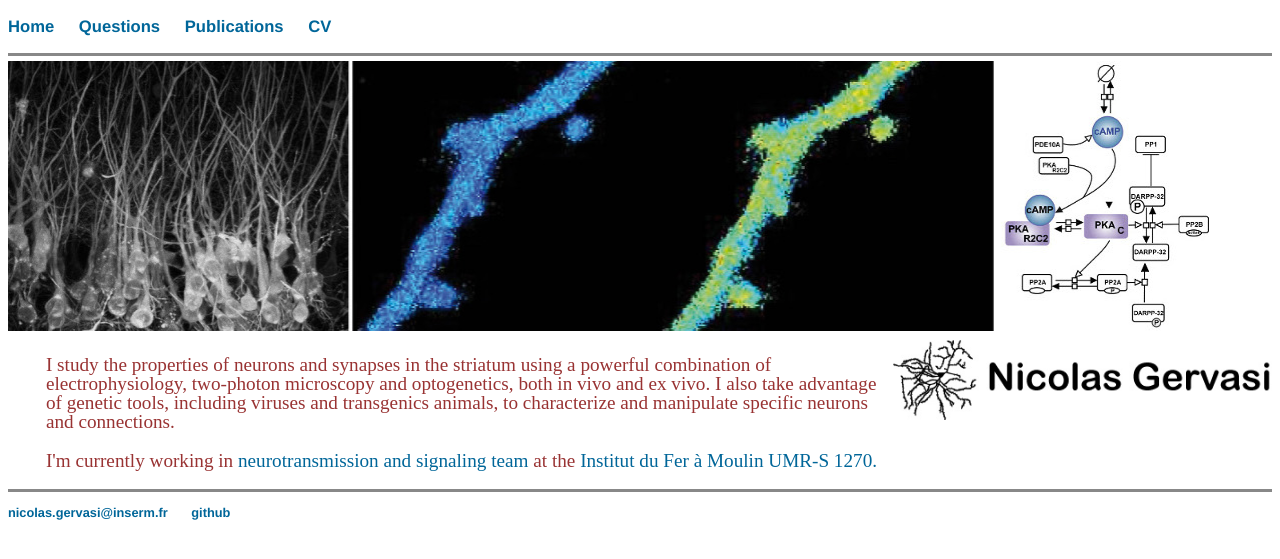
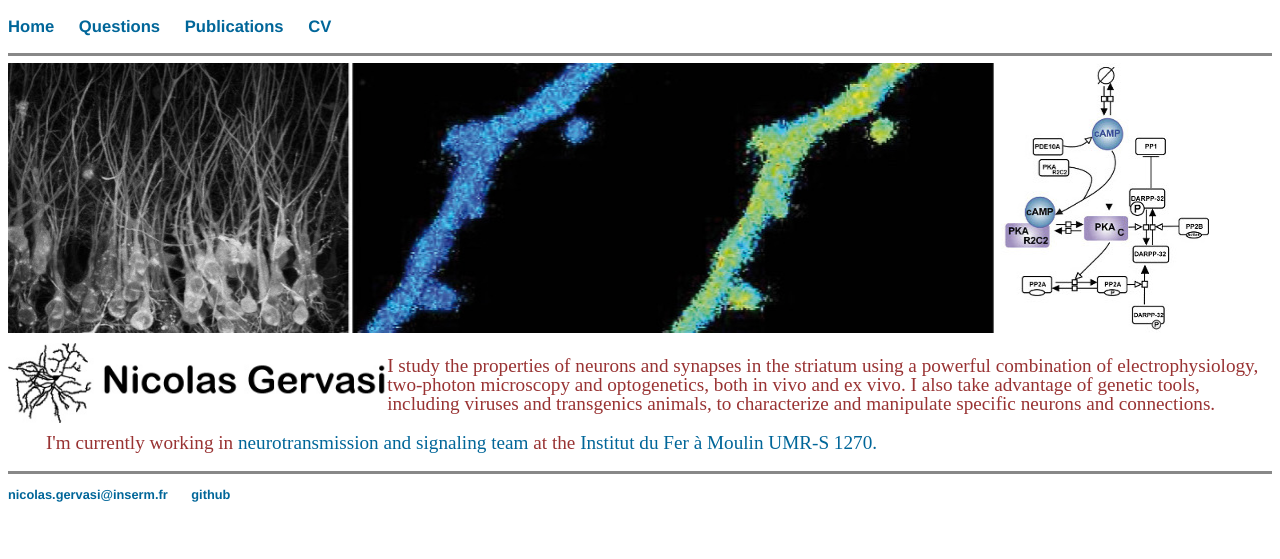
Before and after one commit to nicolasgervasi/nicolasgervasi.github.io, a Jekyll site: the page built from index.html, in a window 1280 px wide. Shown: the top 559 px of the page. Built offline with Jekyll 4.4.1, drawn with Linux system fonts in a browser that asks for light colours.

Commit message:
Update index.html

```diff
--- a/index.html
+++ b/index.html
@@ -5,10 +5,10 @@ title: Nicolas Gervasi U1270
 
 <div class="grid-container">
 	<div class="grid-item">
-	<img  class="img-responsive" alt="Nicolas Gervasi" src="image/picture_head.jpg" style="width:95%;margin-top:5px"">
+	<img  class="img-responsive" alt="Nicolas Gervasi" src="image/picture_head.jpg" style="width:95%;margin-top:0.5vw"">
 	</div>
 	<div class="grid-item">
-	<img  class="img-rounded" alt="Nicolas Gervasi" src="image/logo.jpg" style="width:30%;float:right;margin-top:5px">
+	<img  class="img-rounded" alt="Nicolas Gervasi" src="image/logo.jpg" style="width:30%;float:left;margin-top:0.5vw;margin-bottom:0.5vw">
 	</div>
 	<div class="grid-item">
 	<p>I study the properties of neurons and synapses in the striatum using a powerful combination of electrophysiology, two-photon microscopy and optogenetics, both in vivo and ex vivo. I also take advantage of genetic tools, including viruses and transgenics animals, to characterize and manipulate specific neurons and connections.</p>
```
